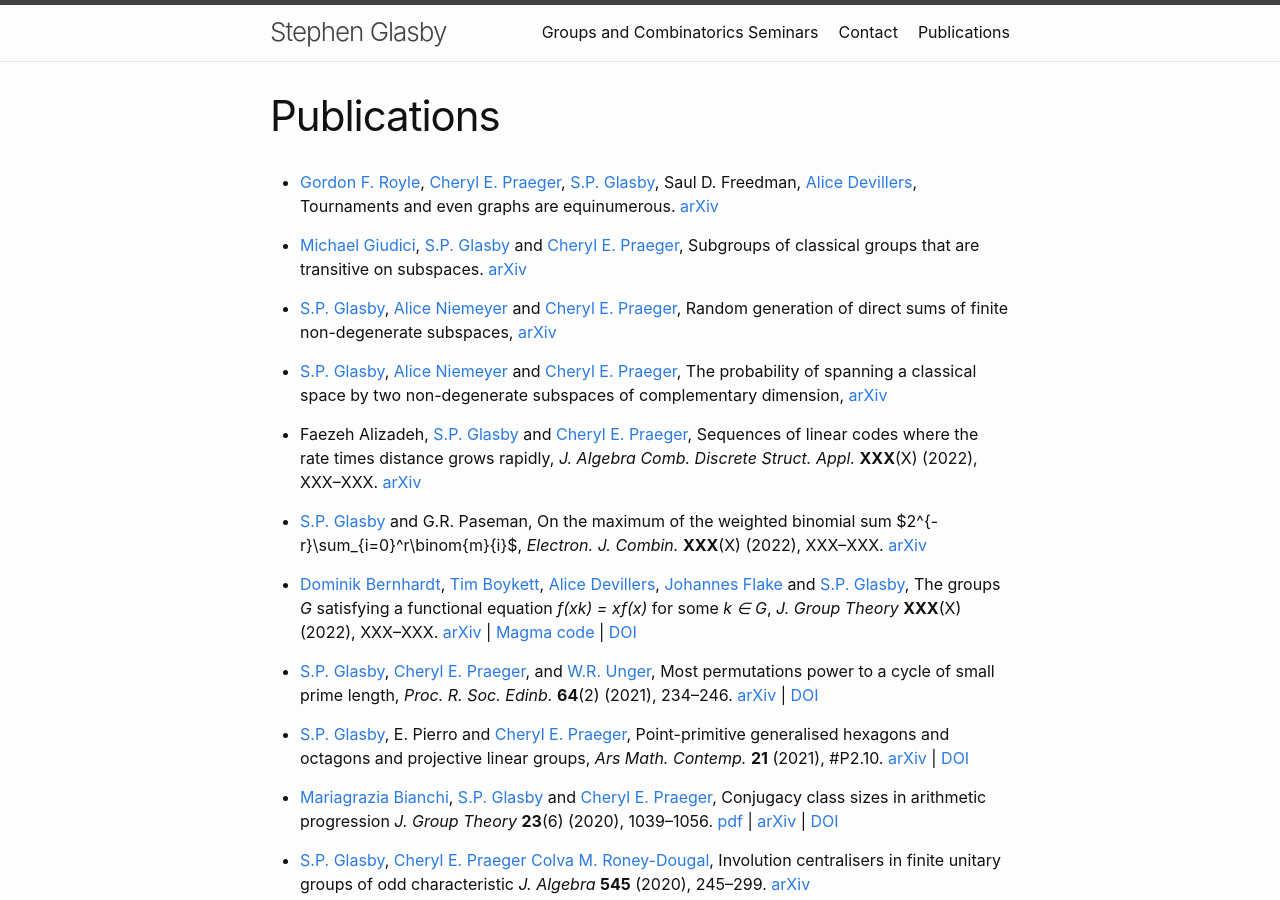
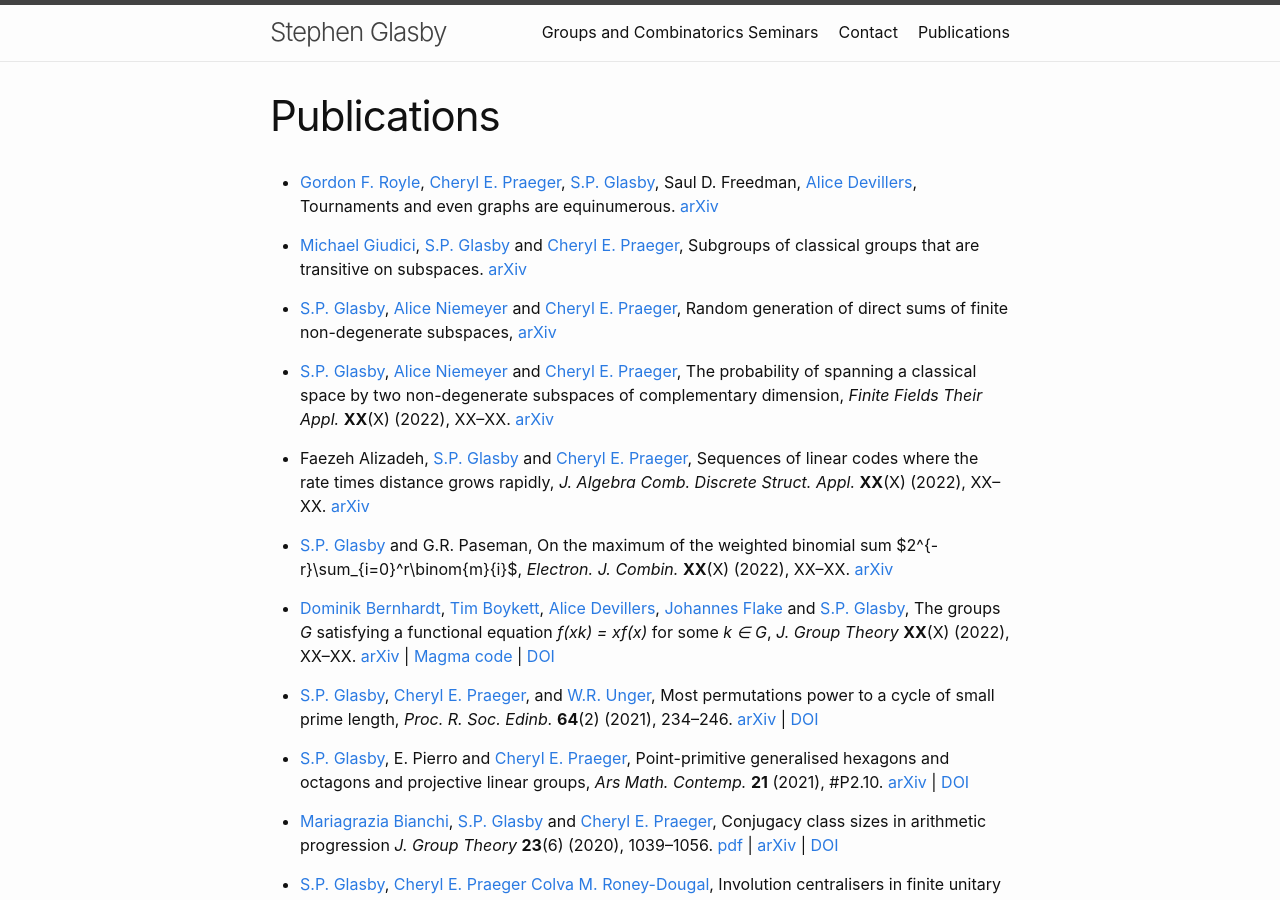
Before and after one commit to StephenGlasby/StephenGlasby.github.io, a Jekyll site: the page built from publications.md, in a window 1280 px wide and 900 px high. Built offline with Jekyll 4.4.1, drawn with Linux system fonts in a browser that asks for light colours.

Commit message:
FFA complements paper

```diff
--- a/publications.md
+++ b/publications.md
@@ -28,20 +28,21 @@ Random generation of direct sums of finite non-degenerate subspaces,
 [Alice Niemeyer](https://www.mathb.rwth-aachen.de/Mitarbeiter/niemeyer.php) and
 [Cheryl E. Praeger](https://www.uwa.edu.au/people/cheryl.praeger),
 The probability of spanning a classical space by two non-degenerate subspaces
-of complementary dimension,
+of complementary dimension, *Finite Fields Their Appl.* **XX**(X) (2022),
+XX--XX.
 [arXiv](https://arxiv.org/abs/2109.10015)
 
 - Faezeh Alizadeh,
 [S.P. Glasby](https://staffhome.ecm.uwa.edu.au/~00059629/) and
 [Cheryl E. Praeger](https://www.uwa.edu.au/people/cheryl.praeger),
 Sequences of linear codes where the rate times distance grows rapidly,
-*J. Algebra Comb. Discrete Struct. Appl.* **XXX**(X) (2022), XXX--XXX.
+*J. Algebra Comb. Discrete Struct. Appl.* **XX**(X) (2022), XX--XX.
 [arXiv](https://arxiv.org/abs/2110.01277)
 
 - [S.P. Glasby](https://staffhome.ecm.uwa.edu.au/~00059629/) and
 G.R. Paseman,
 On the maximum of the weighted binomial sum $2^{-r}\sum_{i=0}^r\binom{m}{i}$,
-*Electron. J. Combin.* **XXX**(X) (2022), XXX--XXX.
+*Electron. J. Combin.* **XX**(X) (2022), XX--XX.
 [arXiv](https://arxiv.org/abs/2109.11396)
 
 - [Dominik Bernhardt](https://www.mathematik.rwth-aachen.de/go/id/bkbg/gguid/0xF033AE30691E4645A7355F6BBD82B37D/ikz/11/allou/1),
@@ -51,7 +52,7 @@ On the maximum of the weighted binomial sum $2^{-r}\sum_{i=0}^r\binom{m}{i}$,
 [S.P. Glasby](https://staffhome.ecm.uwa.edu.au/~00059629/),
 The groups *G* satisfying a functional equation
 *f(xk) = xf(x)* for some *k ∈ G*,
-*J. Group Theory* **XXX**(X) (2022), XXX--XXX.
+*J. Group Theory* **XX**(X) (2022), XX--XX.
 [arXiv](https://arxiv.org/abs/2105.09117) |
 [Magma code](https://research-repository.uwa.edu.au/en/datasets/magma-computer-program-for-j-groups-and-exponent-polynomials) |
 [DOI](http://doi.org/10.26182/x36d-3b55)
```
